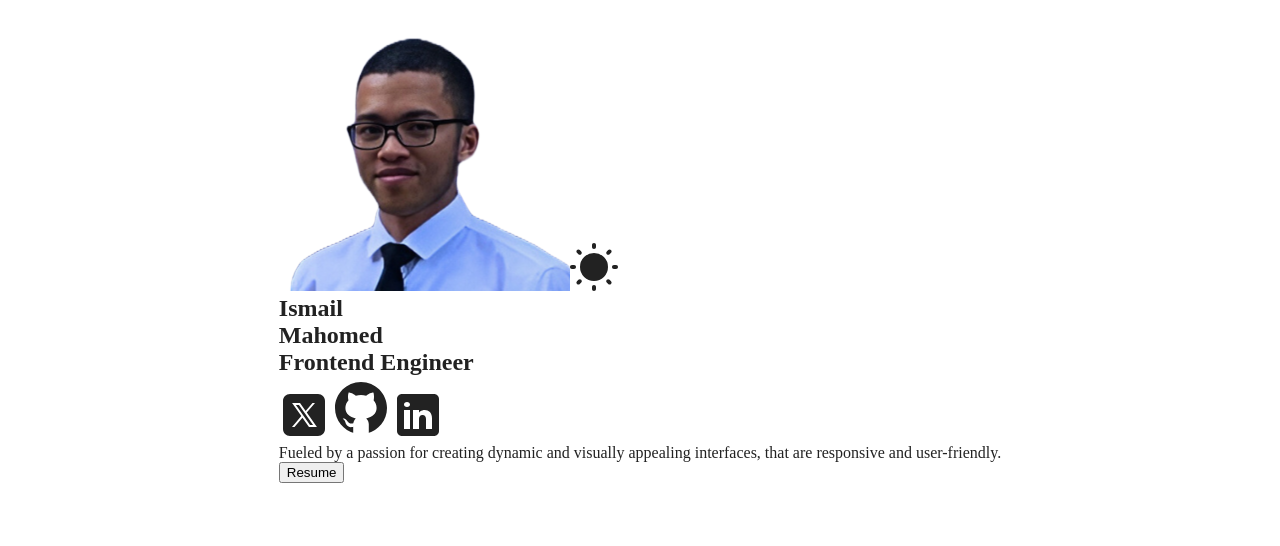
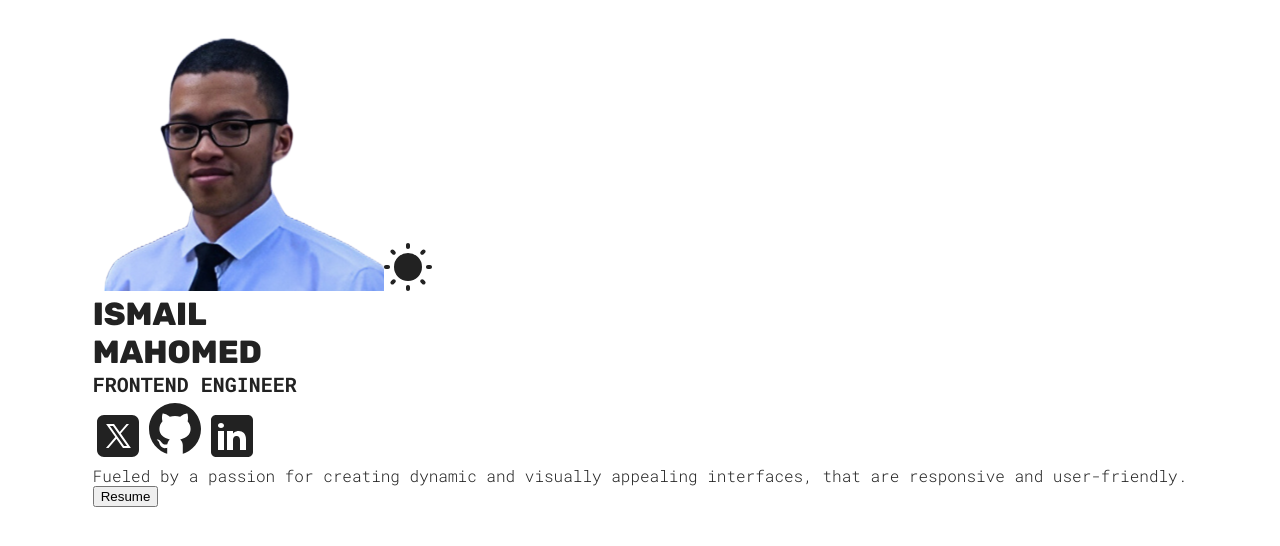
Before and after one commit to CTHartze/profile-portfolio-website, a React (Vite) app: page / in a window 1280 px wide. Shown: the top 546 px of the page. Built offline with nearby package versions, Linux system fonts and the light colour scheme.

Commit message:
general styling

```diff
--- a/src/App.css
+++ b/src/App.css
@@ -39,3 +39,37 @@
   margin: 0;
   padding: 0;
 }
+
+h2,
+h3,
+p {
+  font-family: "Roboto Mono", monospace;
+}
+
+h1,
+h2 {
+  text-transform: uppercase;
+}
+
+h2,
+h3 {
+  font-size: 20px;
+}
+
+h1 {
+  font-family: "Rubik", sans-serif;
+  font-size: 32px;
+}
+
+p {
+  font-size: 16px;
+  font-weight: 300;
+}
+
+.sectionTitle {
+  margin-bottom: 30px;
+}
+
+.hover {
+  cursor: pointer;
+}
```
